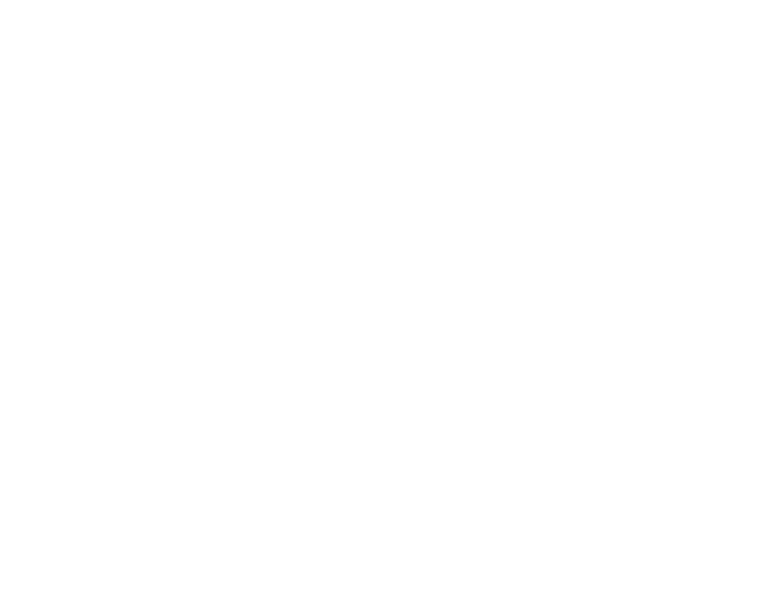
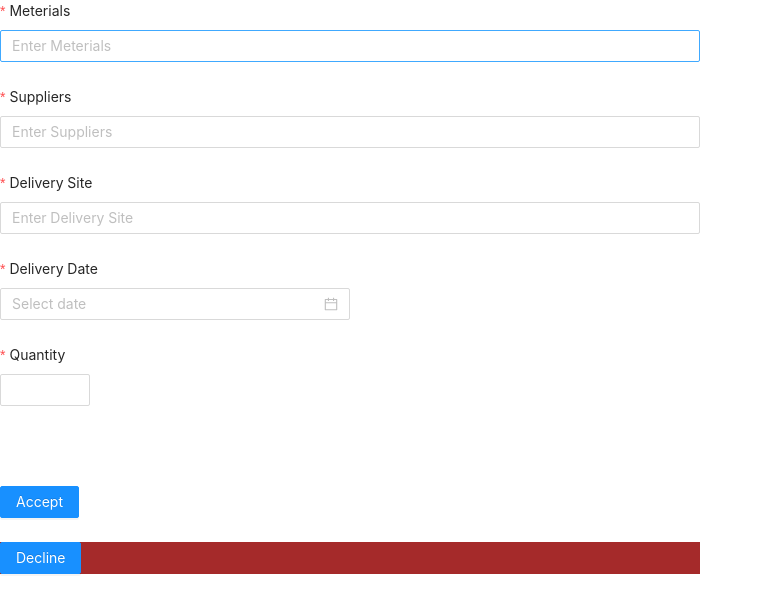
Before and after one commit to IT20204334/cssenew, a React (Create React App) app in the folder frontend/: page /singleOrder in a window 1280 px wide. Before the commit this address had no page. Shown: the top 612 px of the page, without its empty margins (0-763 px from the left). Built offline with nearby package versions, Linux system fonts and the light colour scheme.

Commit message:
front changes

```diff
--- a/frontend/src/MainRoutes.jsx
+++ b/frontend/src/MainRoutes.jsx
@@ -1,13 +1,17 @@
 import React from "react";
 import { Routes, Route } from "react-router-dom";
 import Order from "./Pages/Order";
-import Wel from "./Pages/wel"
+import Wel from "./Pages/wel";
+import SingleOrder from "./Pages/singleOrder";
+import View from "./Pages/View";
 
 export default function MainRoutes() {
   return (
     <Routes>
       <Route path="/" element={<Order />} />
-        <Route path="/wel" element={<Wel />} />
+      <Route path="/wel" element={<Wel />} />
+      <Route path="/singleOrder" element={<SingleOrder />} />
+      <Route path="/view" element={<View />} />
     </Routes>
   );
 }
--- /dev/null
+++ b/frontend/src/Pages/View.jsx
@@ -0,0 +1,45 @@
+import React from "react";
+import { Button, Table, Input, Popconfirm, message, Typography } from "antd";
+import moment from "moment";
+import { useState } from "react";
+
+const View = () => {
+  const [data, setData] = useState([]);
+
+  const columns = [
+    {
+      title: "Meterials",
+      dataIndex: "meterials",
+      key: "meterials"
+    },
+    {
+      title: "Budjet(LRK)",
+      dataIndex: "budjet",
+      key: "budjet"
+    },
+    {
+      title: "Suppliers",
+      dataIndex: "suppliers",
+      key: "suppliers"
+    },
+
+    {
+      title: "",
+      dataIndex: "action",
+      key: "action",
+      render: (_, record) => (
+        <>
+          <div className="actionGrp">
+            <Button>View</Button>
+          </div>
+        </>
+      )
+    }
+  ];
+  return (
+    <div className="tableContainer">
+      <Table dataSource={data} columns={columns} />
+    </div>
+  );
+};
+export default View;
--- /dev/null
+++ b/frontend/src/Pages/order.css
@@ -0,0 +1,7 @@
+.accbtn {
+  color: aquamarine;
+}
+.decbtn {
+  background-color: brown;
+  color: red;
+}
--- /dev/null
+++ b/frontend/src/Pages/singleOrder.jsx
@@ -0,0 +1,77 @@
+import React from "react";
+import "./order.css";
+import { Button, DatePicker, Form, Input, InputNumber, message } from "antd";
+import FormItem from "antd/lib/form/FormItem";
+
+const singleOrder = () => {
+  return (
+    <div>
+      <title>View Single Order</title>
+      <div style={{ width: 700 }}>
+        <Form layout="vertical">
+          <Form.Item
+            name="meterials"
+            label="Meterials"
+            rules={[{ required: true, message: "Please input Meterials!" }]}
+          >
+            <Input placeHolder="Enter Meterials" />
+          </Form.Item>
+
+          <Form.Item
+            name="suppliers"
+            label="Suppliers"
+            rules={[
+              { required: true, message: "Please input your Suppliers!" }
+            ]}
+          >
+            <Input placeHolder="Enter Suppliers" />
+          </Form.Item>
+
+          <Form.Item
+            name="deliverySite"
+            label="Delivery Site"
+            rules={[{ required: true, message: "Please input Delivery Site!" }]}
+          >
+            <Input placeHolder="Enter Delivery Site" />
+          </Form.Item>
+
+          <Form.Item
+            name="deliveryDate"
+            label="Delivery Date"
+            rules={[
+              { required: true, message: "Please input your Join Date!" }
+            ]}
+          >
+            <DatePicker placeHolder="Enter Date" style={{ width: "50%" }} />
+          </Form.Item>
+
+          <Form.Item
+            name="quantity"
+            label="Quantity"
+            rules={[{ required: true, message: "Please input Quantity!" }]}
+          >
+            <InputNumber min={1} max={10} />
+          </Form.Item>
+
+          <FormItem></FormItem>
+          <Form.Item>
+            <div className="accbtn">
+              <Button type="primary" htmlType="submit">
+                Accept
+              </Button>
+            </div>
+          </Form.Item>
+
+          <Form.Item>
+            <div className="decbtn">
+              <Button type="primary" htmlType="submit">
+                Decline
+              </Button>
+            </div>
+          </Form.Item>
+        </Form>
+      </div>
+    </div>
+  );
+};
+export default singleOrder;
```
Also changed, not shown: frontend/src/Pages/Order.jsx (+7 -8 lines).
